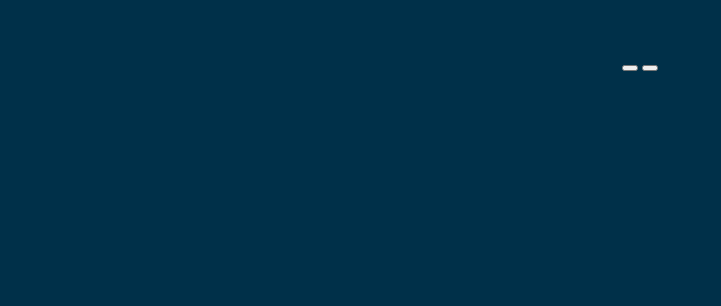
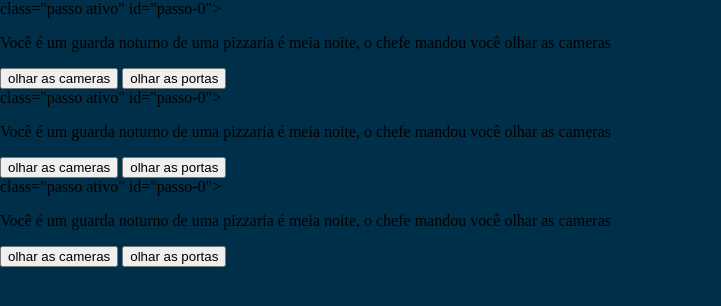
Before and after one commit to davi-d-invictus/historia, a plain HTML site: page index.html in a window 1280 px wide. Shown: the whole page, without its empty margins (0-721 px from the left). Drawn offline with Linux system fonts and the light colour scheme; a web font is replaced by a local one.

Commit message:
Add files via upload

```diff
--- a/index.html
+++ b/index.html
@@ -9,12 +9,25 @@
 </head>
 <body>
    <main>
-    <div class="passo ativo" id="passo-0">
+    <div> class="passo ativo" id="passo-0">
         <img src="" alt="">
-        <p></p>
-        <button></button>
-        <button></button>
+        <p> Você é um guarda noturno de uma pizzaria é meia noite, o chefe mandou você olhar as cameras</p>
+        <button> olhar as cameras </button>
+        <button> olhar as portas </button>
+    </div>
+    <div> class="passo ativo" id="passo-0">
+        <img src="" alt="">
+        <p> Você é um guarda noturno de uma pizzaria é meia noite, o chefe mandou você olhar as cameras</p>
+        <button> olhar as cameras </button>
+        <button> olhar as portas </button>
+    </div>
+    <div> class="passo ativo" id="passo-0">
+        <img src="" alt="">
+        <p> Você é um guarda noturno de uma pizzaria é meia noite, o chefe mandou você olhar as cameras</p>
+        <button> olhar as cameras </button>
+        <button> olhar as portas </button>
     </div>
    </main>
+   <script src="script.js"></script>
 </body>
 </html>
--- a/script.js
+++ b/script.js
@@ -0,0 +1,11 @@
+const avanca = document .querySelectorAll(' .btn-proximo');
+
+avanca.forEach(button => {
+ button.addEventListener('click', function(){
+ const atual = document.querySelector(' .ativo')
+ const proximoPasso = 'passo-' + this.getAtributte('data-proximo')
+
+  atual.classList.remove('ativo')
+  document.getElementById(proximoPasso).classList.add('ativo')
+ })
+})
--- a/style.css
+++ b/style.css
@@ -16,10 +16,8 @@ body{
     padding: 0;
     display: flex;
     align-items: center;
-    justify-content: center;
+    justify-items: center;
 }
-main{
-    margin-top: 20px;
-    max-width: 90px;
-    text-align: center;
-}
+ main{
+
+ }
```
